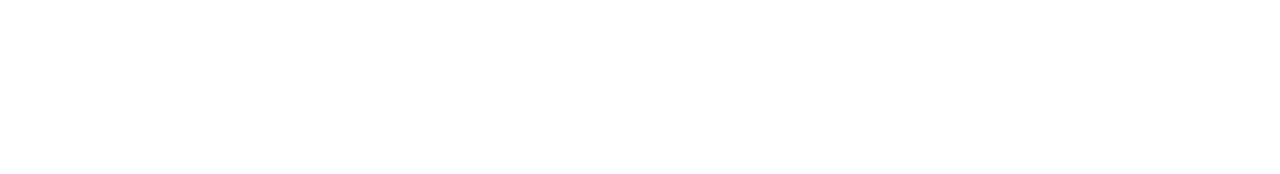
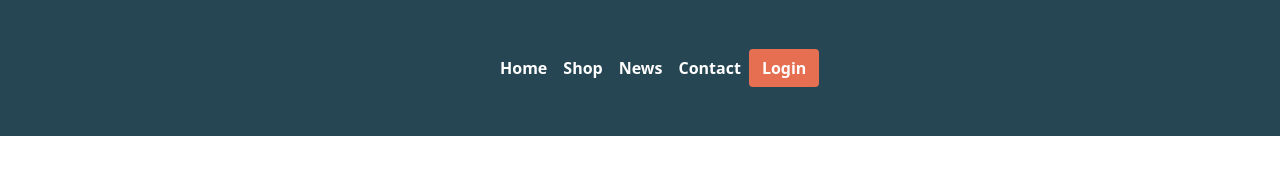
Before and after one commit to AhmedShibbir/honda-cbr-bootstrap-assignment-AhmedShibbir, a plain HTML site: page index.html in a window 1280 px wide. Drawn offline with nearby package versions, Linux system fonts and the light colour scheme.

Commit message:
navbar added and modified

```diff
--- a/index.html
+++ b/index.html
@@ -9,6 +9,34 @@
     <link rel="stylesheet" href="style.css">
 </head>
 <body>
+    <header class="honda-header-bg">
+        <div>
+            <nav class="navbar navbar-expand-lg navbar-light py-5">
+                <div class="container-fluid w-25">
+                  <button class="navbar-toggler bg-white" type="button" data-bs-toggle="collapse" data-bs-target="#navbarNav" aria-controls="navbarNav" aria-expanded="false" aria-label="Toggle navigation">
+                    <span class="navbar-toggler-icon"></span>
+                  </button>
+                  <div class="collapse navbar-collapse justify-content-between" id="navbarNav">
+                    <ul class="navbar-nav fw-bold">
+                      <li class="nav-item">
+                        <a class="nav-link active text-white" aria-current="page" href="#">Home</a>
+                      </li>
+                      <li class="nav-item">
+                        <a class="nav-link active text-white" href="#">Shop</a>
+                      </li>
+                      <li class="nav-item">
+                        <a class="nav-link active text-white" href="#">News</a>
+                      </li>
+                      <li class="nav-item">
+                        <a class="nav-link active text-white" href="#">Contact</a>
+                      </li>
+                    </ul>
+                    <button class="btn honda-button text-white fw-bold">Login</button>
+                  </div>
+                </div>
+              </nav>
+        </div>
+    </header>
 
     <script src="https://cdn.jsdelivr.net/npm/bootstrap@5.0.2/dist/js/bootstrap.bundle.min.js" integrity="sha384-MrcW6ZMFYlzcLA8Nl+NtUVF0sA7MsXsP1UyJoMp4YLEuNSfAP+JcXn/tWtIaxVXM" crossorigin="anonymous"></script>
 </body>
--- a/style.css
+++ b/style.css
@@ -0,0 +1,7 @@
+.honda-header-bg{
+    background: #264653;
+}
+
+.honda-button{
+    background: #E76F51;
+}
```
